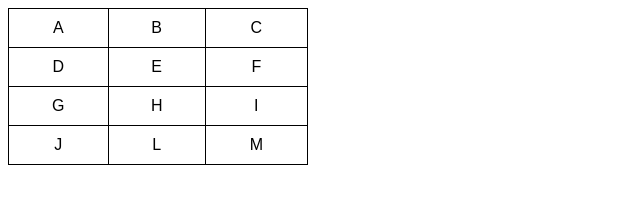
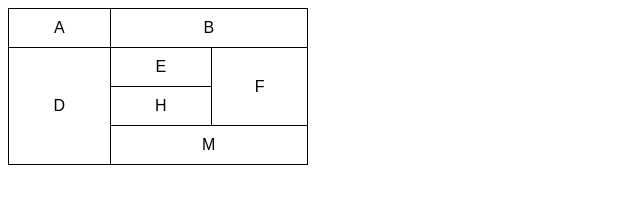
Before and after one commit to Ceruleumas/HTML-CSS, a plain HTML site: page modulo_tres/exercicios/ex002/tabela3.html in a window 1280 px wide. Shown: the whole page, without its empty margins (0-640 px from the left). Drawn offline with Linux system fonts and the light colour scheme.

Commit message:
Update tabela3.html

```diff
--- a/modulo_tres/exercicios/ex002/tabela3.html
+++ b/modulo_tres/exercicios/ex002/tabela3.html
@@ -29,23 +29,18 @@
     <table>
         <tr>
             <td>A</td>
-            <td>B</td>
-            <td>C</td>
+            <td colspan="2">B</td>
         </tr>
         <tr>
-            <td>D</td>
+            <td rowspan="3">D</td>
             <td>E</td>
-            <td>F</td>
+            <td rowspan="2">F</td>
         </tr>
         <tr>
-            <td>G</td>
             <td>H</td>
-            <td>I</td>
         </tr>
         <tr>
-            <td>J</td>
-            <td>L</td>
-            <td>M</td>
+            <td colspan="2">M</td>
         </tr>
     </table>
 </body>
```
